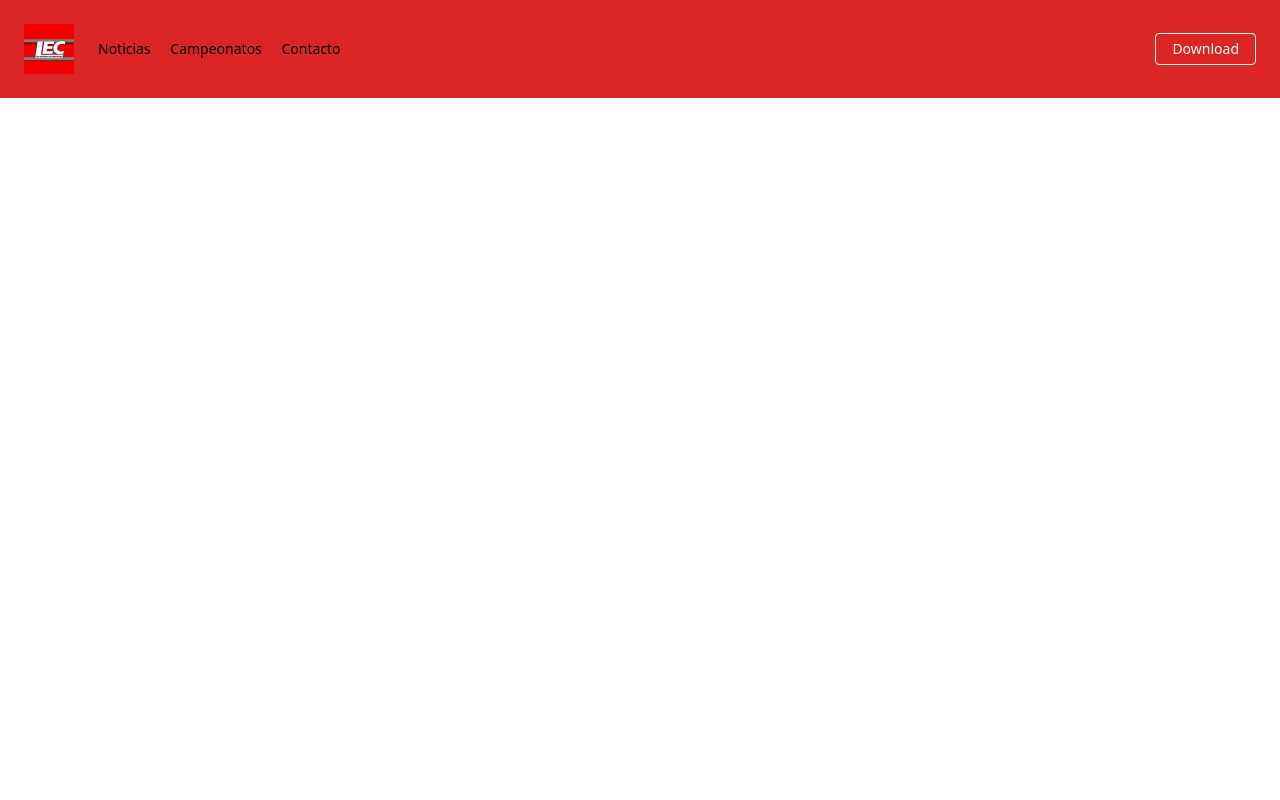
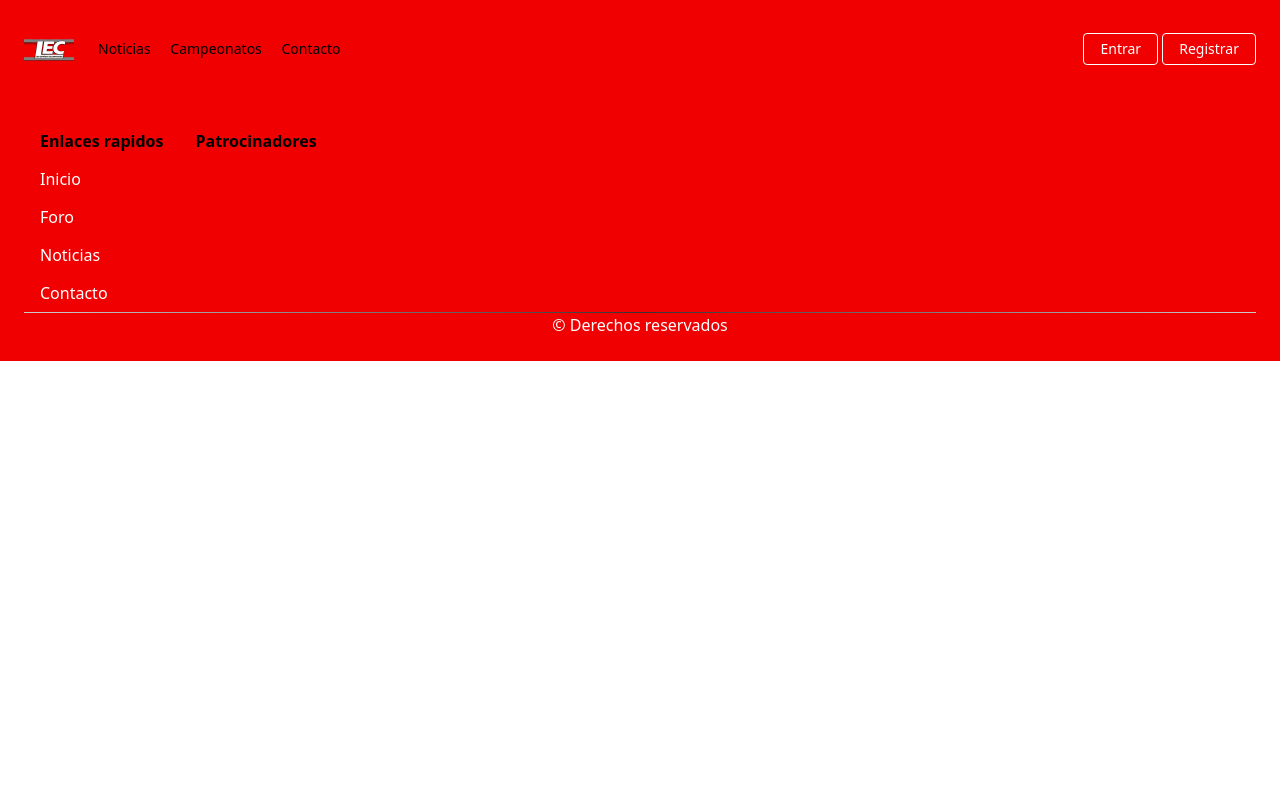
Before and after one commit to setuphub/webLEC, a Django app: page / in a window 1280 px wide. Run offline with Django 3.2, Linux system fonts and the light colour scheme.

Commit message:
Diseño footer

```diff
--- a/LEC/GeneralTemplates/footer.html
+++ b/LEC/GeneralTemplates/footer.html
@@ -1,5 +1,37 @@
 {% load static %}
 
 {% block footer %}
-    <footer></footer>
+    <footer class="relative object-bottom bg-red p-6 text-white">
+        <div id="tablaLinks" class="">
+            <table class="table-fixed">
+                <thead>
+                    <tr>
+                        <th class="px-4 py-2">Enlaces rapidos</th>
+                        <th class="px-4 py-2">Patrocinadores</th>
+                    </tr>
+                </thead>
+                <tbody class="text-white">
+                    <tr class="">
+                        <td class="px-4 py-2"><a href="/">Inicio</a></td>
+                    </tr>
+                    <tr class="">
+                        <td class="px-4 py-2"><a href="/">Foro</a></td>
+                    </tr>
+                    <tr class="">
+                        <td class="px-4 py-2"><a href="/">Noticias</a></td>
+                    </tr>
+                    <tr class="">
+                        <td class="px-4 py-2"><a href="/">Contacto</a></td>
+                    </tr>
+                </tbody>
+            </table>
+        </div>
+        <hr>
+        <div class="relative text-center">
+            <div id="rrss" class="flex flex-shrink flex-wrap ">
+
+            </div>
+            <p>&copy; Derechos reservados</p>
+        </div>
+    </footer>
 {% endblock footer %}
--- a/LEC/GeneralTemplates/index.html
+++ b/LEC/GeneralTemplates/index.html
@@ -3,6 +3,7 @@
 <meta charset="UTF-8">
 <meta name="viewport" content="width=device-width, initial-scale=1.0">
 <link href="https://unpkg.com/tailwindcss@^1.0/dist/tailwind.min.css" rel="stylesheet">
+<link href="{% static 'css/style.css' %}" rel="stylesheet">
 
 <title>{% block title %} LEC - Liga Española de Competicion {% endblock title %}</title>
 
@@ -12,6 +13,7 @@
 {% endblock navbar %}
 
 {% block body %}
+<p>Hola</p>
 {% endblock body %}
 
 {% block footer %}
--- a/LEC/GeneralTemplates/navbar.html
+++ b/LEC/GeneralTemplates/navbar.html
@@ -1,7 +1,7 @@
 {% load static %}
 
 {% block  navbar %}
-    <nav class="flex items-center justify-between flex-wrap bg-red-600 p-6">
+    <nav class="flex items-center justify-between flex-wrap bg-red p-6">
         <div class="flex items-center flex-shrink-0 text-white mr-6">
             <a  href="/">
                 <img width="50" heigt="50" src="{% static 'images/icon.png' %}"  alt="icon" />
@@ -21,7 +21,8 @@
                 </a>
             </div>
             <div>
-                <a href="#" class="inline-block text-sm px-4 py-2 leading-none border rounded text-white border-white hover:border-transparent hover:text-teal-500 hover:bg-white mt-4 lg:mt-0">Download</a>
+                <a href="#" class="inline-block text-sm px-4 py-2 leading-none border rounded text-white border-white hover:border-transparent hover:text-teal-500 hover:bg-white mt-4 lg:mt-0">Entrar</a>
+                <a href="#" class="inline-block text-sm px-4 py-2 leading-none border rounded text-white border-white hover:border-transparent hover:text-teal-500 hover:bg-white mt-4 lg:mt-0">Registrar</a>
             </div>
         </div>
     </nav>
--- a/LEC/LEC/settings.py
+++ b/LEC/LEC/settings.py
@@ -25,7 +25,7 @@ SECRET_KEY = '$dv%5+qo4a3sif5w$1=^8&@i9m_p#ml4y3mtu$oui2m0z5l5(3'
 # SECURITY WARNING: don't run with debug turned on in production!
 DEBUG = True
 
-ALLOWED_HOSTS = ['127.0.0.1', '192.168.0.177',]
+ALLOWED_HOSTS = ['127.0.0.1', '192.168.0.177', '192.168.254.130']
 
 
 # Application definition
--- /dev/null
+++ b/LEC/blog/static/css/style.css
@@ -0,0 +1,14 @@
+:root{
+    --rojoLEC: rgb(240,0,1);
+}
+
+hr{
+    border: 0;
+    height: 1px;
+    background: #333;
+    background-image: linear-gradient(to right, #ccc, #333, #ccc);
+}
+
+.bg-red{
+    background-color: var(--rojoLEC);
+}
--- a/LEC/blog/templates/blog/blog.html
+++ b/LEC/blog/templates/blog/blog.html
@@ -1 +1,5 @@
 {% extends "index.html" %}
+
+{% block body %}
+
+{% endblock body %}
```
